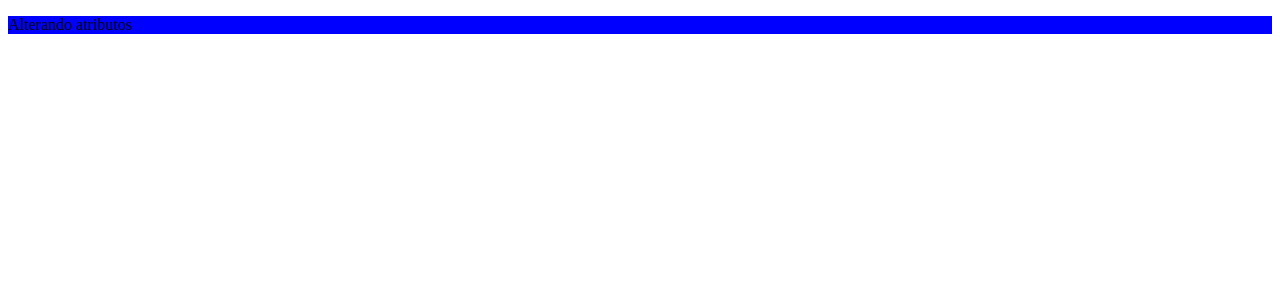
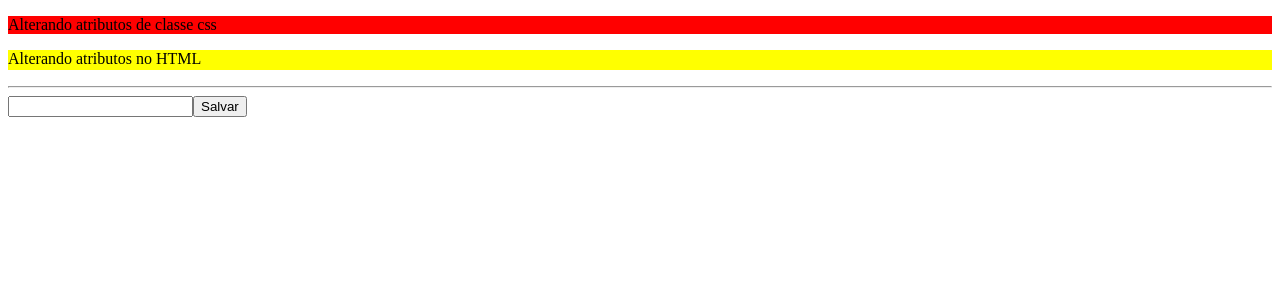
Before and after one commit to oscarlojr/projeto-udemy, an Angular app: page / in a window 1280 px wide. Shown: the top 300 px of the page. Built offline with nearby package versions, Linux system fonts and the light colour scheme.

Commit message:
Aplicando conceitos de ngModel

```diff
--- a/src/app/diretivas-atributos/diretivas-atributos.component.html
+++ b/src/app/diretivas-atributos/diretivas-atributos.component.html
@@ -1 +1,11 @@
-<p [ngClass]="{'active': valor, 'disabled': !valor}">Alterando atributos</p>
+<p [ngClass]="{'active': valor, 'disabled': !valor}">Alterando atributos de classe css</p>
+<p [ngStyle]="{'height': heightPx, 'background': background}">Alterando atributos no HTML</p>
+
+<hr>
+
+<input [(ngModel)]="nome">
+<button (click)="salvar()">Salvar</button>
+
+<div *ngIf="nome != 'limpar'">
+  <li *ngFor="let item of list">{{item.nome}}</li>
+</div>
--- a/src/app/diretivas-atributos/diretivas-atributos.component.ts
+++ b/src/app/diretivas-atributos/diretivas-atributos.component.ts
@@ -7,7 +7,20 @@ import { Component, OnInit } from '@angular/core';
 })
 export class DiretivasAtributosComponent implements OnInit {
   public valor: boolean = true;
+  public heightPx: string = "20px";
+  public background: string = "red";
+  public nome: string = "";
+
+  public salvar() {
+    this.list.push({nome: this.nome});
+    this.nome = "";
+  }
+  public limpar() {
+
+  }
   constructor() { }
+
+  public list: Array<{ nome: string }> = [];
 
   ngOnInit(): void {
     setInterval (() => {
@@ -16,7 +29,14 @@ export class DiretivasAtributosComponent implements OnInit {
       }else {
         this.valor = true;
       }
-    },2000)
+
+      if( this.heightPx == "20px"){
+        this.heightPx = "50px";
+        this.background = "green";
+      }else {
+        this.heightPx = "20px";
+        this.background = "yellow";
+      }
+    },2000);
   }
-
 }
```
